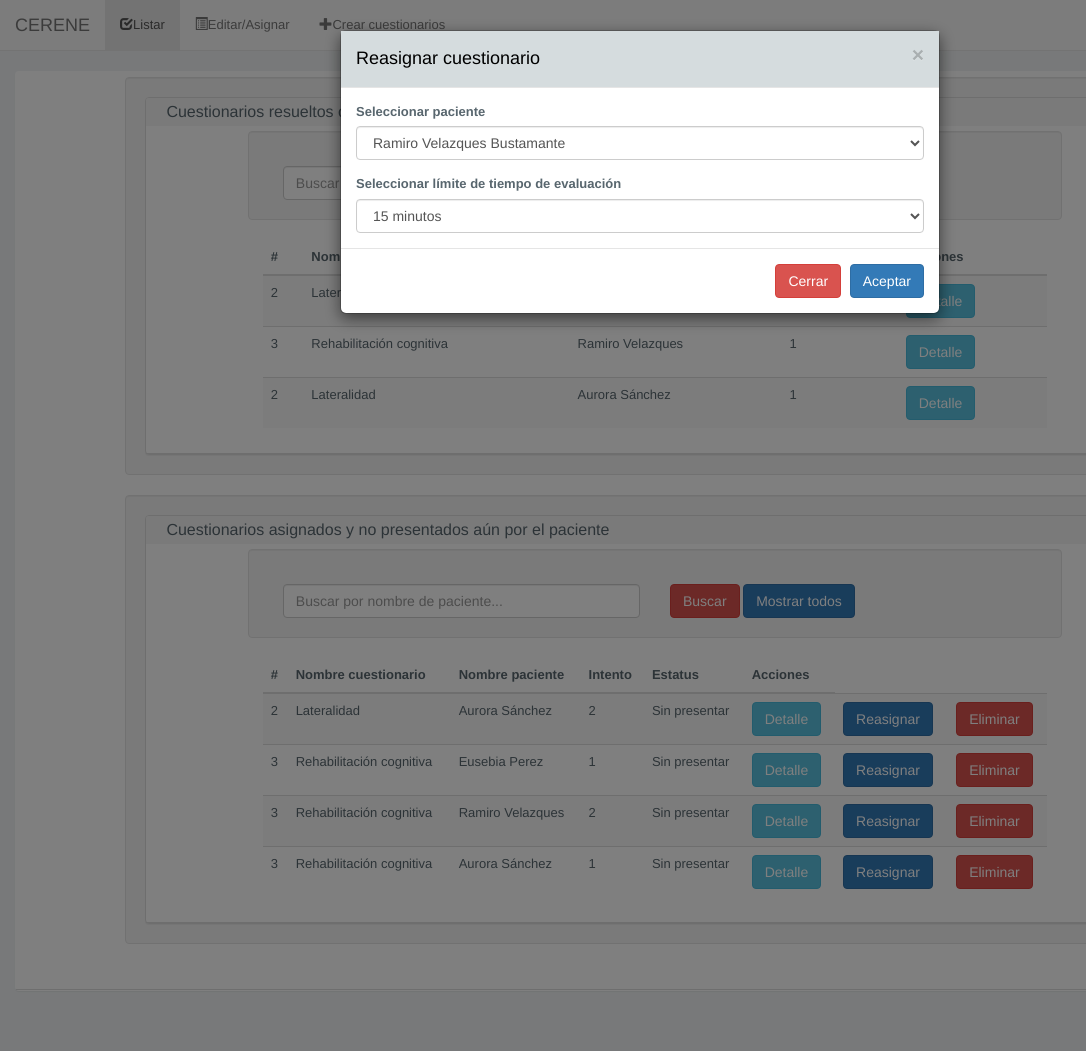
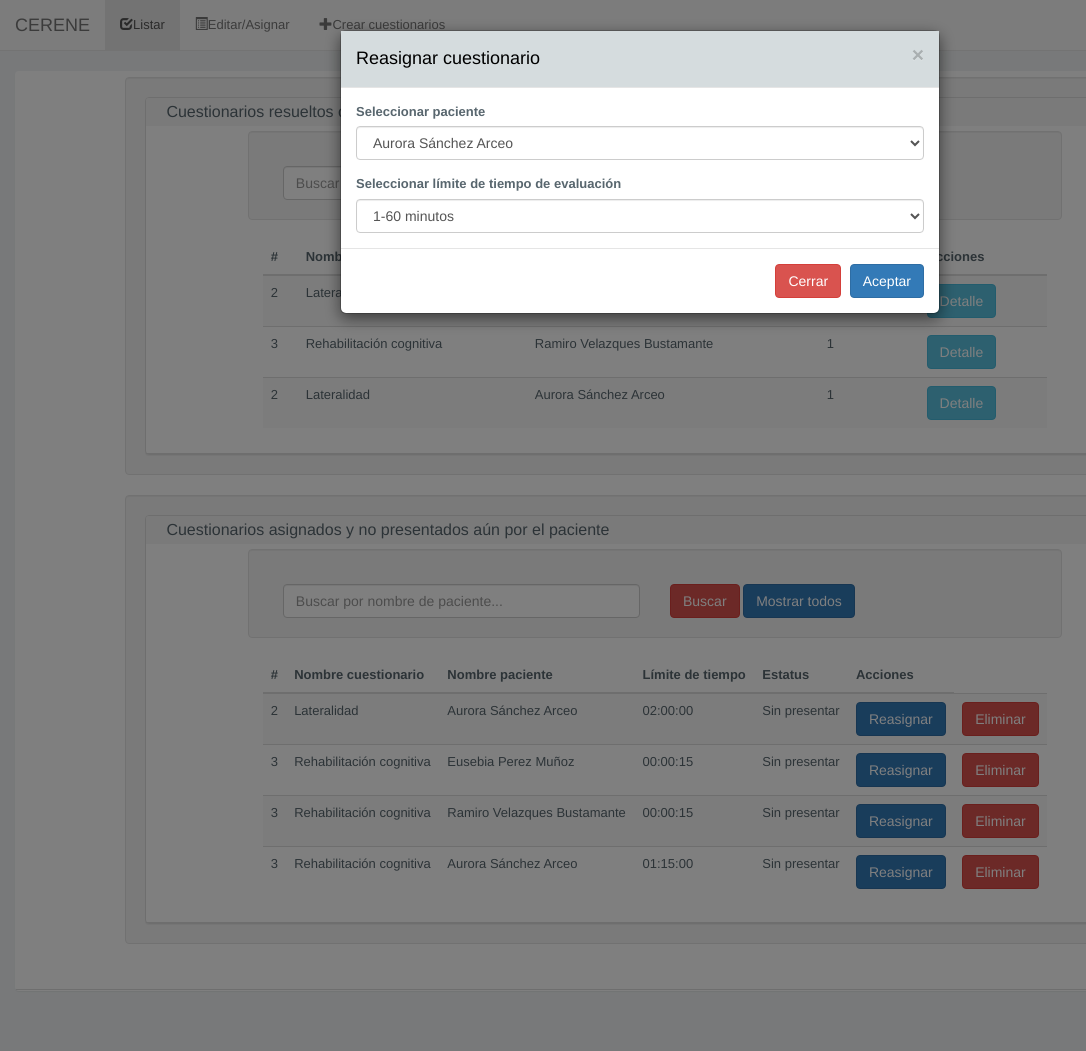
Before and after one commit to carloscituc/cuestionario, a PHP site: page /Cuestionario/cuestionarioListar.php in a window 1280 px wide, after a click on "Reasignar". Shown: the whole page, without its empty margins (0-1086 px from the left). Run offline with PHP 8.4, Linux system fonts and the light colour scheme; data comes from the database, SQL or seed files in the repository.

Commit message:
Correcciones para una mejor IHC
Se eliminó el archivo detalle-A-NP, y toda la funcionalidad del botón de
detalle para cuestionarios asignados no presentados, además de ciertas
correcciones para una mejor Interacción Humano Computadora

```diff
--- a/Cuestionario/cuestionarioListar.php
+++ b/Cuestionario/cuestionarioListar.php
@@ -87,7 +87,7 @@
                                                     <tr>
                                                         <td><?php echo $row['idCuestionario']; ?></td>
                                                         <td><?php echo $row['nombreCuestionario']; ?></td>
-                                                        <td><?php echo $row['nombrePaciente'] . " " . $row['apellidoPaterno']; ?></td>
+                                                        <td><?php echo $row['nombrePaciente'] . " " . $row['apellidoPaterno'] . " " .$row['apellidoMaterno']; ?></td>
                                                         <td><?php echo $row['intentos']; ?></td>
                                                         <td><a class="btn btn-info"  href="javascript:document.form_editar<?php echo $i; $i++; ?>.submit()">Detalle</a></td>
                                                     </tr>
@@ -131,7 +131,7 @@
                                                     <th>#</th>
                                                     <th>Nombre cuestionario</th>
                                                     <th>Nombre paciente</th>
-                                                    <th>Intento</th>
+                                                    <th>Límite de tiempo</th>
                                                     <th>Estatus</th>
                                                     <th>Acciones</th>
                                                 </tr>
@@ -141,18 +141,13 @@
                                                     //While para recorrer todas las asignaciones de cuestionarios no presentados
                                                     while($row = mysqli_fetch_assoc($resultado2)){
                                                 ?>
-                                                    <!-- Formulario para pasar datos por POST, el cual redirecciona a detalle-A-NP para mostrar detalles de la asignación-->
-                                                    <form name="form_editar<?php echo $i; ?>" action="detalle-A-NP.php" method="POST">
-                                                        <input type="hidden" name="id_cuestionario" id="id_cuestionario" value="<?php echo $row['idCuestionarioResuelto']; ?>">
-                                                    </form>
                                                 <tr>
                                                     <td><?php echo $row['idCuestionario']; ?></td>
                                                     <td><?php echo $row['nombreCuestionario']; ?></td>
-                                                    <td><?php echo $row['nombrePaciente'] . " " . $row['apellidoPaterno']; ?></td>
-                                                    <td><?php echo $row['intento']; ?></td>
+                                                    <td><?php echo $row['nombrePaciente'] . " " . $row['apellidoPaterno']. " " .$row['apellidoMaterno']; ?></td>
+                                                    <td><?php echo $row['limiteTiempo']; ?></td>
                                                     <td><?php if($row['estatus'] == '0') echo "Sin presentar"; ?></td>
-                                                    <td><a class="btn btn-info"  href="javascript:document.form_editar<?php echo $i; $i++; ?>.submit()">Detalle</a></td>
-                                                    <td><button type="button" class="btn btn-primary btn-md" data-toggle="modal" data-target="#myModalReasignar" onclick="recuperarId('<?php echo $row['idCuestionario'];?>','<?php echo $row['idPaciente']; ?>');">Reasignar</button>
+                                                    <td><button type="button" class="btn btn-primary btn-md" data-toggle="modal" data-target="#myModalReasignar" onclick="recuperarId('<?php echo $row['idCuestionario'];?>','<?php echo $row['idPaciente']; ?>','<?php echo $row['limiteTiempo'];?>');">Reasignar</button></td>
                                                     <td><button type="button" class="btn btn-danger btn-md" data-toggle="modal" data-target="#myModalEliminar" onclick="eliminarId('<?php echo $row['idCuestionario'];?>','<?php echo $row['idPaciente']; ?>');">Eliminar</button></td>
                                                 </tr>
                                                 <?php } ?>
@@ -185,12 +180,12 @@
                     <div class="row" id="paciente">
                         <div class="col-md-12 padding-0">
                             <label for="select-paciente">Seleccionar paciente</label>
-                            <select class="form-control" name="seleccionar-paciente">
+                            <select class="form-control" name="seleccionar-paciente" id="seleccionar-paciente">
                                 <?php
                                     //Recuperamos la lista de pacientes registrados en el sistema
                                     while($paciente = mysqli_fetch_assoc($pacientes)){
                                 ?>
-                                <option value="<?php echo $paciente['idPaciente']; ?>"><?php echo $paciente['nombre'] . " " . $paciente['apellidoPaterno'] . " " . $paciente['apellidoMaterno']; ?></option>
+                                <option id="<?php echo $paciente['idPaciente']; ?>" value="<?php echo $paciente['idPaciente']; ?>"><?php echo $paciente['nombre'] . " " . $paciente['apellidoPaterno'] . " " . $paciente['apellidoMaterno']; ?></option>
                                 <?php } ?>
                             </select>
                         </div>
@@ -199,14 +194,14 @@
                         <div class="col-md-12 padding-1">
                             <label for="select-tiempo">Seleccionar límite de tiempo de evaluación</label>
                             <select class="form-control" name="seleccionar-tiempo">
-                                <option value="00:00:15">15 minutos</option>
-                                <option value="00:30:00">30 minutos</option>
-                                <option value="00:45:00">45 minutos</option>
-                                <option value="01:00:00">60 minutos</option>
-                                <option value="01:15:00">1-15 minutos</option>
-                                <option value="01:30:00">1-30 minutos</option>
-                                <option value="01:45:00">1-45 minutos</option>
-                                <option value="02:00:00">1-60 minutos</option>
+                                <option id="00:00:15" value="00:00:15">15 minutos</option>
+                                <option id="00:30:00" value="00:30:00">30 minutos</option>
+                                <option id="00:45:00" value="00:45:00">45 minutos</option>
+                                <option id="01:00:00" value="01:00:00">60 minutos</option>
+                                <option id="01:15:00" value="01:15:00">1-15 minutos</option>
+                                <option id="01:30:00" value="01:30:00">1-30 minutos</option>
+                                <option id="01:45:00" value="01:45:00">1-45 minutos</option>
+                                <option id="02:00:00" value="02:00:00">1-60 minutos</option>
                             </select>
                         </div>
                     </div>
@@ -296,9 +291,11 @@
     //Recuperamos el id del cuestionario y el id del paciente
     //para pasarselo al modal #myModalReasignar cuando el botón reasignar sea presionado
     //quedando almacenado en los dos inputs hidden que se encuentran dentro del modal
-    function recuperarId(idCuestionario,idPaciente){
+    function recuperarId(idCuestionario,idPaciente,limiteTiempo){
         document.getElementById("reasignar_cuestionarioId").value = idCuestionario;
         document.getElementById("reasignar_pacienteId").value = idPaciente;
+        document.getElementById(idPaciente).selected = 'selected';
+        document.getElementById(limiteTiempo).selected = 'selected';
     }
 
     //Recuperamos el id del cuestionario y el id del paciente
--- a/Cuestionario/cuestionarioListarBuscarRP.php
+++ b/Cuestionario/cuestionarioListarBuscarRP.php
@@ -90,7 +90,7 @@
                                                     <tr>
                                                         <td><?php echo $row['idCuestionario']; ?></td>
                                                         <td><?php echo $row['nombreCuestionario']; ?></td>
-                                                        <td><?php echo $row['nombrePaciente'] . " " . $row['apellidoPaterno']; ?></td>
+                                                        <td><?php echo $row['nombrePaciente'] . " " . $row['apellidoPaterno'] . " " . $row['apellidoMaterno']; ?></td>
                                                         <td><?php echo $row['intentos']; ?></td>
                                                         <td><a class="btn btn-info"  href="javascript:document.form_editar<?php echo $i; $i++; ?>.submit()">Detalle</a></td>
                                                     </tr>
--- a/Cuestionario/cuestionarioListarIntentos.php
+++ b/Cuestionario/cuestionarioListarIntentos.php
@@ -68,9 +68,9 @@
                                                     <tr>
                                                         <td><?php echo $row['idCuestionario']; ?></td>
                                                         <td><?php echo $row['nombreCuestionario']; ?></td>
-                                                        <td><?php echo $row['nombrePaciente'] . " " . $row['apellidoPaterno']; ?></td>
+                                                        <td><?php echo $row['nombrePaciente'] . " " . $row['apellidoPaterno'] . " " . $row['apellidoMaterno']; ?></td>
                                                         <td><?php echo $row['intento']; ?></td>
-                                                        <td><?php echo $row['puntuacion']; ?></td>
+                                                        <td><?php echo $row['puntuacion'] . "/" .$row['puntajeTotal']; ?></td>
                                                         <td><a class="btn btn-info"  href="javascript:document.form_editar<?php echo  $row['idCuestionarioResuelto']; ?>.submit()">Detalle</a></td>
                                                     </tr>
                                                 <?php } ?>
--- a/Cuestionario/design/header.php
+++ b/Cuestionario/design/header.php
@@ -18,7 +18,7 @@ otro elemento que se pueda ocultar al minimizar la barra -->
         <ul class="nav navbar-nav">
             <li class="active"><a href="cuestionarioListar.php"><span class="glyphicon glyphicon-check" aria-hidden="true"></span>Listar</a></li>
             <li><a href="cuestionarioEditarAsignar.php"><span class="glyphicon glyphicon-list-alt" aria-hidden="true"></span>Editar/Asignar</a></li>
-            <li><a href="cuestionarioCrear.php"><span class="glyphicon glyphicon-plus" aria-hidden="true"></span>Crear cuestionarios</a></li>
+            <li><a href="cuestionarios_crear.php"><span class="glyphicon glyphicon-plus" aria-hidden="true"></span>Crear cuestionarios</a></li>
         </ul>
     </div>
 </nav>
--- a/Cuestionario/detalle-E-A.php
+++ b/Cuestionario/detalle-E-A.php
@@ -73,7 +73,9 @@
                                                             }
                                                         }
                                                     ?>
+
                                         </div>
+                                        <br>
                                     <?php
                                                 }else{
                                                     //En dado caso que se llegue al número máximo de respuestas para el bloque
--- a/Cuestionario/detalle-R-P.php
+++ b/Cuestionario/detalle-R-P.php
@@ -48,7 +48,7 @@
                                 </div>
                                 <div class="form-group">
                                     <label for="puntuacion">Puntuación</label>
-                                    <h4><label class="label label-default"><?php echo $row['puntuacion']; ?></label></h4>
+                                    <h4><label class="label label-default"><?php echo $row['puntuacion'] . "/" . $row['puntajeTotal']; ?></label></h4>
                                 </div>
                                 <div class="form-group">
                                     <label for="intentos">Intento</label>
--- a/Cuestionario/models/cuestionariosResueltos_models.php
+++ b/Cuestionario/models/cuestionariosResueltos_models.php
@@ -4,7 +4,7 @@
 
 		//Se utiliza para recuperar todos los cuestionarios presentados por todos los pacientes
 		public static function listarT1(){
-			$sql = "SELECT cuestionarioresuelto.idCuestionarioResuelto, cuestionarioresuelto.idCuestionario, cuestionarioresuelto.idPaciente, cuestionario.nombre AS nombreCuestionario, paciente.nombre AS nombrePaciente, paciente.apellidoPaterno, MAX(cuestionarioresuelto.intento) AS intentos FROM cuestionario INNER JOIN cuestionarioresuelto ON cuestionario.idCuestionario = cuestionarioresuelto.idCuestionario INNER JOIN paciente ON cuestionarioresuelto.idPaciente = paciente.idPaciente WHERE cuestionarioresuelto.estatus = '1' GROUP BY cuestionarioresuelto.idPaciente, cuestionarioresuelto.idCuestionario";
+			$sql = "SELECT cuestionarioresuelto.idCuestionarioResuelto, cuestionarioresuelto.idCuestionario, cuestionarioresuelto.idPaciente, cuestionario.nombre AS nombreCuestionario, paciente.nombre AS nombrePaciente, paciente.apellidoPaterno, paciente.apellidoMaterno, MAX(cuestionarioresuelto.intento) AS intentos FROM cuestionario INNER JOIN cuestionarioresuelto ON cuestionario.idCuestionario = cuestionarioresuelto.idCuestionario INNER JOIN paciente ON cuestionarioresuelto.idPaciente = paciente.idPaciente WHERE cuestionarioresuelto.estatus = '1' GROUP BY cuestionarioresuelto.idPaciente, cuestionarioresuelto.idCuestionario";
 
 			$resultado = Conexion::consultaDevolver($sql);
 
@@ -13,7 +13,7 @@
 
 		//Se utiliza para recuperar todas las asignaciones de todos los cuestionarios no presentados
 		public static function listarT2(){
-			$sql = "SELECT cuestionarioresuelto.idCuestionarioResuelto, cuestionarioresuelto.idCuestionario, cuestionarioresuelto.idPaciente, cuestionario.nombre AS nombreCuestionario, paciente.nombre AS nombrePaciente, paciente.apellidoPaterno, cuestionarioresuelto.intento, cuestionarioresuelto.estatus FROM cuestionario INNER JOIN cuestionarioresuelto ON cuestionario.idCuestionario = cuestionarioresuelto.idCuestionario INNER JOIN paciente ON cuestionarioresuelto.idPaciente = paciente.idPaciente WHERE cuestionarioresuelto.estatus = '0'";
+			$sql = "SELECT cuestionarioresuelto.idCuestionarioResuelto, cuestionarioresuelto.idCuestionario, cuestionarioresuelto.idPaciente, cuestionario.nombre AS nombreCuestionario, paciente.nombre AS nombrePaciente, paciente.apellidoPaterno, paciente.apellidoMaterno, cuestionarioresuelto.limiteTiempo, cuestionarioresuelto.estatus FROM cuestionario INNER JOIN cuestionarioresuelto ON cuestionario.idCuestionario = cuestionarioresuelto.idCuestionario INNER JOIN paciente ON cuestionarioresuelto.idPaciente = paciente.idPaciente WHERE cuestionarioresuelto.estatus = '0'";
 
 			$resultado = Conexion::consultaDevolver($sql);
 
@@ -22,7 +22,8 @@
 
 		//Se utiliza para consultar un determinado cuestionario presentado x veces por un determinado paciente
 		public static function listarT1Intentos($idPaciente, $idCuestionario){
-			$sql = "SELECT cuestionarioresuelto.idCuestionarioResuelto, cuestionarioresuelto.idCuestionario, cuestionario.nombre AS nombreCuestionario, paciente.nombre AS nombrePaciente, paciente.apellidoPaterno, cuestionarioresuelto.puntuacion, cuestionarioresuelto.intento, cuestionarioresuelto.estatus FROM cuestionario INNER JOIN cuestionarioresuelto ON cuestionario.idCuestionario = cuestionarioresuelto.idCuestionario INNER JOIN paciente ON cuestionarioresuelto.idPaciente = paciente.idPaciente WHERE cuestionarioresuelto.estatus = '1' AND cuestionarioresuelto.idPaciente = '$idPaciente' AND cuestionarioresuelto.idCuestionario = '$idCuestionario' ORDER BY cuestionarioresuelto.intento ASC";
+			/*$sql = "SELECT cuestionarioresuelto.idCuestionarioResuelto, cuestionarioresuelto.idCuestionario, cuestionario.nombre AS nombreCuestionario, paciente.nombre AS nombrePaciente, paciente.apellidoPaterno, cuestionarioresuelto.puntuacion, cuestionarioresuelto.intento, cuestionarioresuelto.estatus FROM cuestionario INNER JOIN cuestionarioresuelto ON cuestionario.idCuestionario = cuestionarioresuelto.idCuestionario INNER JOIN paciente ON cuestionarioresuelto.idPaciente = paciente.idPaciente WHERE cuestionarioresuelto.estatus = '1' AND cuestionarioresuelto.idPaciente = '$idPaciente' AND cuestionarioresuelto.idCuestionario = '$idCuestionario' ORDER BY cuestionarioresuelto.intento ASC";*/
+			$sql = "SELECT cuestionarioresuelto.idCuestionarioResuelto, cuestionarioresuelto.idCuestionario, cuestionario.nombre AS nombreCuestionario, paciente.nombre AS nombrePaciente, paciente.apellidoPaterno, paciente.apellidoMaterno, cuestionarioresuelto.puntuacion, SUM(preguntamultiple.puntaje) AS puntajeTotal, cuestionarioresuelto.intento, cuestionarioresuelto.estatus FROM cuestionario INNER JOIN cuestionarioresuelto ON cuestionario.idCuestionario = cuestionarioresuelto.idCuestionario INNER JOIN paciente ON cuestionarioresuelto.idPaciente = paciente.idPaciente INNER JOIN preguntamultiple ON preguntamultiple.idCuestionario = cuestionarioresuelto.idCuestionario WHERE cuestionarioresuelto.estatus = '1' AND cuestionarioresuelto.idPaciente = '$idPaciente' AND cuestionarioresuelto.idCuestionario = '$idCuestionario' GROUP BY (idCuestionarioResuelto) ORDER BY cuestionarioresuelto.intento ASC";
 
 			$resultado = Conexion::consultaDevolver($sql);
 
@@ -31,7 +32,7 @@
 
 		//Se utiliza para mostrar todos los datos de cuestionario presentado por un determinado paciente
 		public static function detalleRP($id){
-			$sql = "SELECT cuestionarioresuelto.idCuestionario, cuestionario.nombre AS nombreCuestionario, paciente.nombre AS nombrePaciente, paciente.apellidoPaterno, paciente.apellidoMaterno, cuestionarioresuelto.puntuacion, cuestionarioresuelto.intento, cuestionarioresuelto.fecha, TIMEDIFF(tiempoFin,tiempoInicio) AS tiempoRealizacion, cuestionarioresuelto.limiteTiempo FROM cuestionario INNER JOIN cuestionarioresuelto ON cuestionario.idCuestionario = cuestionarioresuelto.idCuestionario INNER JOIN paciente ON cuestionarioresuelto.idPaciente = paciente.idPaciente WHERE cuestionarioresuelto.idCuestionarioResuelto = '$id'";
+			$sql = "SELECT cuestionarioresuelto.idCuestionario, cuestionario.nombre AS nombreCuestionario, paciente.nombre AS nombrePaciente, paciente.apellidoPaterno, paciente.apellidoMaterno, cuestionarioresuelto.puntuacion, SUM(preguntamultiple.puntaje) as puntajeTotal, cuestionarioresuelto.intento, cuestionarioresuelto.fecha, TIMEDIFF(tiempoFin,tiempoInicio) AS tiempoRealizacion, cuestionarioresuelto.limiteTiempo FROM cuestionario INNER JOIN cuestionarioresuelto ON cuestionario.idCuestionario = cuestionarioresuelto.idCuestionario INNER JOIN paciente ON cuestionarioresuelto.idPaciente = paciente.idPaciente INNER JOIN preguntamultiple ON preguntamultiple.idCuestionario = cuestionarioresuelto.idCuestionario WHERE cuestionarioresuelto.idCuestionarioResuelto = '$id'";
 
 			$resultado = Conexion::consultaDevolver($sql);
 
@@ -110,7 +111,8 @@
 
 		//Se utiliza para buscar un cuestionario resuelto por un determinado paciente, en base al nombre del paciente
 		public static function buscarRP($cadena){
-			$sql = "SELECT cuestionarioresuelto.idCuestionarioResuelto, cuestionarioresuelto.idCuestionario, cuestionarioresuelto.idPaciente, cuestionario.nombre AS nombreCuestionario, paciente.nombre AS nombrePaciente, paciente.apellidoPaterno, MAX(cuestionarioresuelto.intento) AS intentos FROM cuestionario INNER JOIN cuestionarioresuelto ON cuestionario.idCuestionario = cuestionarioresuelto.idCuestionario INNER JOIN paciente ON cuestionarioresuelto.idPaciente = paciente.idPaciente WHERE cuestionarioresuelto.estatus = '1' AND (paciente.nombre LIKE '%$cadena%' OR paciente.apellidoPaterno LIKE '%$cadena%' OR paciente.apellidoMaterno = '%$cadena%') GROUP BY cuestionarioresuelto.idPaciente, cuestionarioresuelto.idCuestionario";
+			$cadena = cuestionariosResueltos_models::dividirCadena($cadena);
+			$sql = "SELECT cuestionarioresuelto.idCuestionarioResuelto, cuestionarioresuelto.idCuestionario, cuestionarioresuelto.idPaciente, cuestionario.nombre AS nombreCuestionario, paciente.nombre AS nombrePaciente, paciente.apellidoPaterno, paciente.apellidoMaterno, MAX(cuestionarioresuelto.intento) AS intentos FROM cuestionario INNER JOIN cuestionarioresuelto ON cuestionario.idCuestionario = cuestionarioresuelto.idCuestionario INNER JOIN paciente ON cuestionarioresuelto.idPaciente = paciente.idPaciente WHERE cuestionarioresuelto.estatus = '1' AND (paciente.nombre LIKE '%$cadena%' OR paciente.apellidoPaterno LIKE '%$cadena%' OR paciente.apellidoMaterno LIKE '%$cadena%') GROUP BY cuestionarioresuelto.idPaciente, cuestionarioresuelto.idCuestionario";
 
 			$resultado = Conexion::consultaDevolver($sql);
 
@@ -120,7 +122,7 @@
 		//Se utiliza para buscar una asignación de un cuestionario no resuelto por un determinado paciente, en base al nombre del paciente
 		public static function buscarANP($cadena){
 			$cadena = cuestionariosResueltos_models::dividirCadena($cadena);
-			$sql = "SELECT cuestionarioresuelto.idCuestionarioResuelto, cuestionarioresuelto.idCuestionario, cuestionarioresuelto.idPaciente, cuestionario.nombre AS nombreCuestionario, paciente.nombre AS nombrePaciente, paciente.apellidoPaterno, cuestionarioresuelto.intento, cuestionarioresuelto.estatus FROM cuestionario INNER JOIN cuestionarioresuelto ON cuestionario.idCuestionario = cuestionarioresuelto.idCuestionario INNER JOIN paciente ON cuestionarioresuelto.idPaciente = paciente.idPaciente WHERE cuestionarioresuelto.estatus = '0' AND (paciente.nombre LIKE '%$cadena%' OR paciente.apellidoPaterno LIKE '%$cadena%' OR paciente.apellidoMaterno = '%$cadena%')";
+			$sql = "SELECT cuestionarioresuelto.idCuestionarioResuelto, cuestionarioresuelto.idCuestionario, cuestionarioresuelto.idPaciente, cuestionario.nombre AS nombreCuestionario, paciente.nombre AS nombrePaciente, paciente.apellidoPaterno, paciente.apellidoMaterno, cuestionarioresuelto.limiteTiempo, cuestionarioresuelto.estatus FROM cuestionario INNER JOIN cuestionarioresuelto ON cuestionario.idCuestionario = cuestionarioresuelto.idCuestionario INNER JOIN paciente ON cuestionarioresuelto.idPaciente = paciente.idPaciente WHERE cuestionarioresuelto.estatus = '0' AND (paciente.nombre LIKE '%$cadena%' OR paciente.apellidoPaterno LIKE '%$cadena%' OR paciente.apellidoMaterno LIKE '%$cadena%')";
 
 			$resultado = Conexion::consultaDevolver($sql);
 
```
Also changed, not shown: Cuestionario/cuestionarioListarBuscarANP.php (+19 -21 lines), Cuestionario/detalle-A-NP.php (deleted, +0 -68 lines), cuestionario.png.
